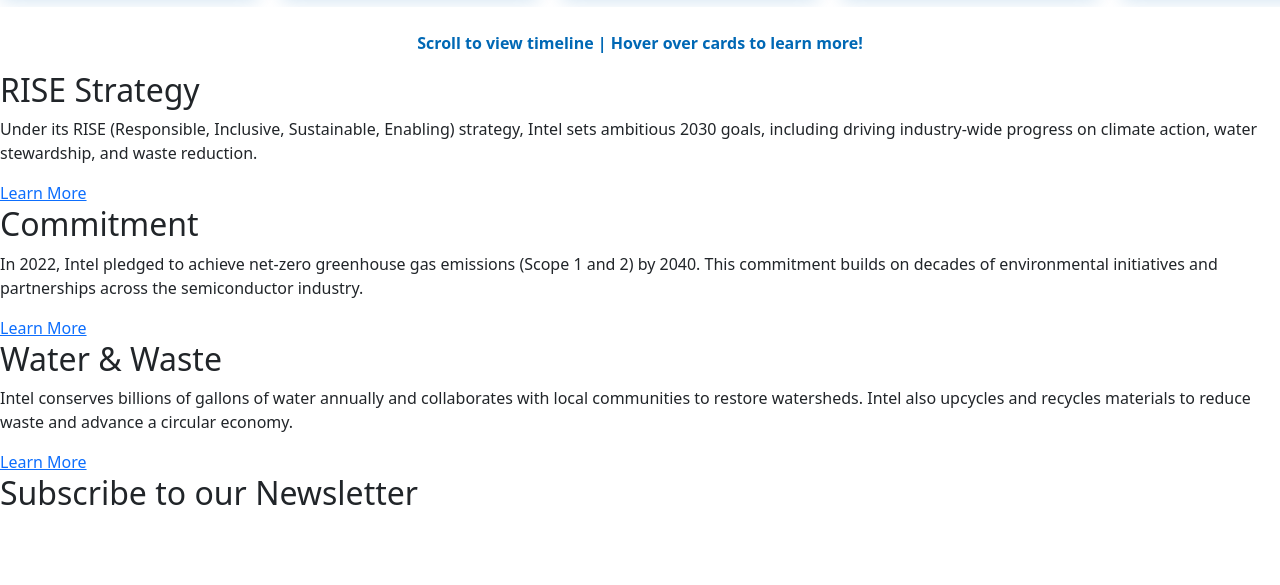
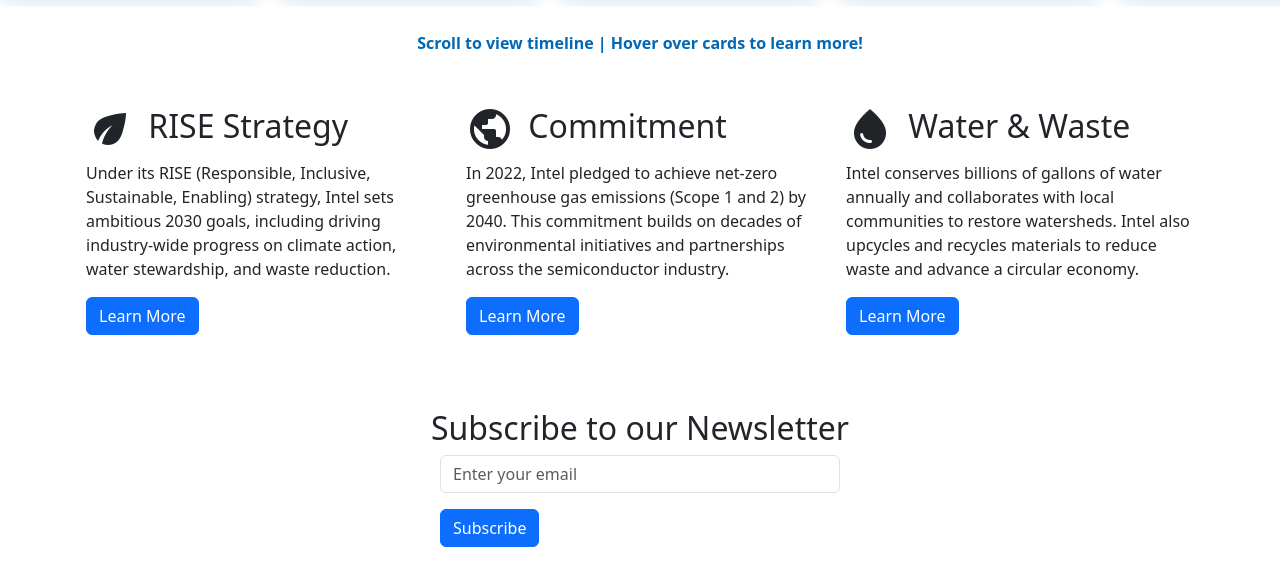
Before and after one commit to DavidKN10/03-prj-intel-localization, a plain HTML site: page index.html in a window 1280 px wide. Shown: the part 643-1228 px from the top of the page. Before the commit the page ends 1163 px from the top, so only its background shows below. Drawn offline with nearby package versions, Linux system fonts and the light colour scheme.

Commit message:
added column section and subscription form

```diff
--- a/index.html
+++ b/index.html
@@ -9,6 +9,7 @@
     rel="stylesheet"
     integrity="sha384-4Q6Gf2aSP4eDXB8Miphtr37CMZZQ5oXLH2yaXMJ2w8e2ZtHTl7GptT4jmndRuHDT"
     crossorigin="anonymous">
+  <link href="https://fonts.googleapis.com/icon?family=Material+Icons" rel="stylesheet">
 </head>
 <body>
 
@@ -144,24 +145,32 @@
   <p>Scroll to view timeline | Hover over cards to learn more!</p>
 
     <!-- 3-Column Content Section -->
-  <section>
-    <div>
-
+  <section class="three-column-section">
+    <!-- Add a container for spacing on both sides -->
+    <div class="container">
+      <div class="row">
         <!-- Column 1 -->
-      <div>
-        <h2>RISE Strategy</h2>
+        <div class="col-md-4 mb-4 px-3">
+          <!-- Each column uses col-md-4 for equal width on medium+ screens -->
+          <h2>
+            <span class="material-icons">eco</span>
+            RISE Strategy
+          </h2>
           <p>
             Under its RISE (Responsible, Inclusive, Sustainable, Enabling) strategy,
             Intel sets ambitious 2030 goals, including driving industry-wide
             progress on climate action, water stewardship, and waste reduction.
           </p>
           <!-- Learn More Button -->
-        <a href="#">Learn More</a>
+          <a href="#" class="btn btn-primary">Learn More</a>
         </div>
 
         <!-- Column 2 -->
-      <div>
-        <h2>Commitment</h2>
+        <div class="col-md-4 mb-4 px-3">
+          <h2>
+            <span class="material-icons">public</span>
+            Commitment
+          </h2>
           <p>
             In 2022, Intel pledged to achieve net-zero greenhouse gas emissions
             (Scope 1 and 2) by 2040. This commitment builds on decades of
@@ -169,12 +178,15 @@
             industry.
           </p>
           <!-- Learn More Button -->
-        <a href="#">Learn More</a>
+          <a href="#" class="btn btn-primary">Learn More</a>
         </div>
 
         <!-- Column 3 -->
-      <div>
-        <h2>Water &amp; Waste</h2>
+        <div class="col-md-4 mb-4 px-3">
+          <h2>
+            <span class="material-icons">water_drop</span>
+            Water &amp; Waste
+          </h2>
           <p>
             Intel conserves billions of gallons of water annually and
             collaborates with local communities to restore watersheds.
@@ -182,16 +194,39 @@
             advance a circular economy.
           </p>
           <!-- Learn More Button -->
-        <a href="#">Learn More</a>
+          <a href="#" class="btn btn-primary">Learn More</a>
         </div>
-
       </div>
+    </div>
+    <!--
+      .row creates a horizontal group of columns.
+      .col-md-4 means each column takes up 1/3 of the row on medium and larger screens.
+      .mb-4 adds margin below each column for vertical spacing.
+      .px-3 adds padding to the left and right of each column for horizontal spacing.
+      On small screens, columns will stack vertically.
+      .btn and .btn-primary add Bootstrap button styles.
+    -->
   </section>
 
   <!-- Subscription Form -->
-  <section>
+  <section class="subscription-section">
     <h2>Subscribe to our Newsletter</h2>
-    <!-- Add form here -->
+    <!-- Simple Bootstrap subscription form -->
+    <form>
+      <!-- Email input -->
+      <div class="mb-3">
+        <input type="email" class="form-control" id="subscriberEmail" placeholder="Enter your email" required>
+      </div>
+      <!-- Submit button -->
+      <button type="submit" class="btn btn-primary">Subscribe</button>
+    </form>
+    <!--
+      This form uses Bootstrap classes:
+      - .form-label for the label
+      - .form-control for the input field
+      - .btn and .btn-primary for the button
+      The 'required' attribute makes sure the user enters an email.
+    -->
   </section>
 
 </body>
--- a/style.css
+++ b/style.css
@@ -111,6 +111,32 @@ body > p {
   margin: 24px 0 16px 0;
 }
 
+/* Three column section styling */
+.three-column-section {
+  margin-top: 50px;
+  margin-bottom: 50px;
+}
+
+.three-column-section .material-icons {
+  font-size: 1.5em; /* Slightly larger icon size for column headings */
+  vertical-align: middle; /* Align icon with text */
+  margin-right: 6px; /* Add a little space between icon and text */
+}
+
+/* Subscription section styling */
+.subscription-section {
+  text-align: center; /* Center all content in the section */
+  margin-top: 40px;
+  margin-bottom: 40px;
+}
+
+.subscription-section form {
+  display: inline-block; /* Center the form itself */
+  text-align: left;      /* Keep form fields left-aligned inside the form */
+  max-width: 400px;
+  width: 100%;
+}
+
 /* Responsive: Stack cards vertically on small screens */
 @media (max-width: 700px) {
   .header-container h1 {
@@ -131,6 +157,10 @@ body > p {
     max-width: 340px;
     scroll-snap-align: none; /* Disable snap on small screens */
   }
+  .three-column-section .col-md-4 {
+    margin-top: 20px;
+    margin-bottom: 20px;
+  }
 }
 
 @media (max-width: 400px) {
```
Lines whose indentation alone changed are shown as unchanged.
